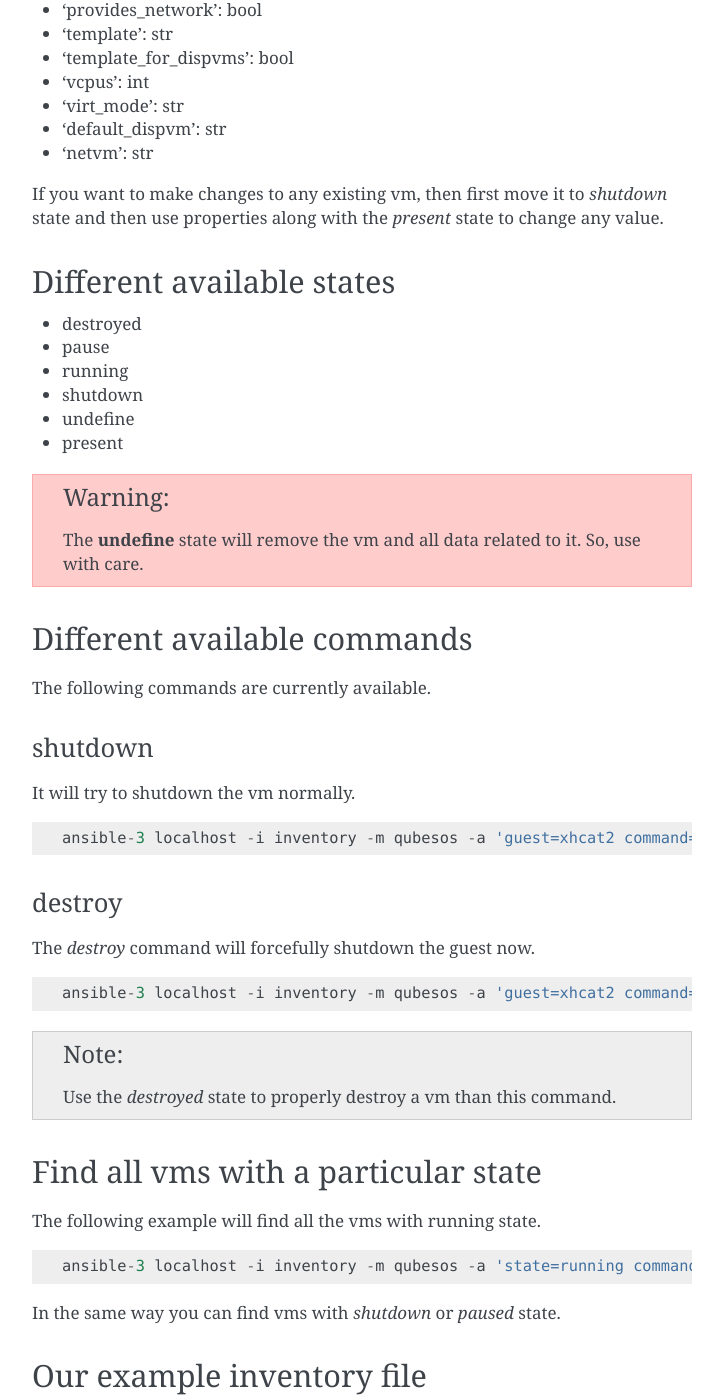
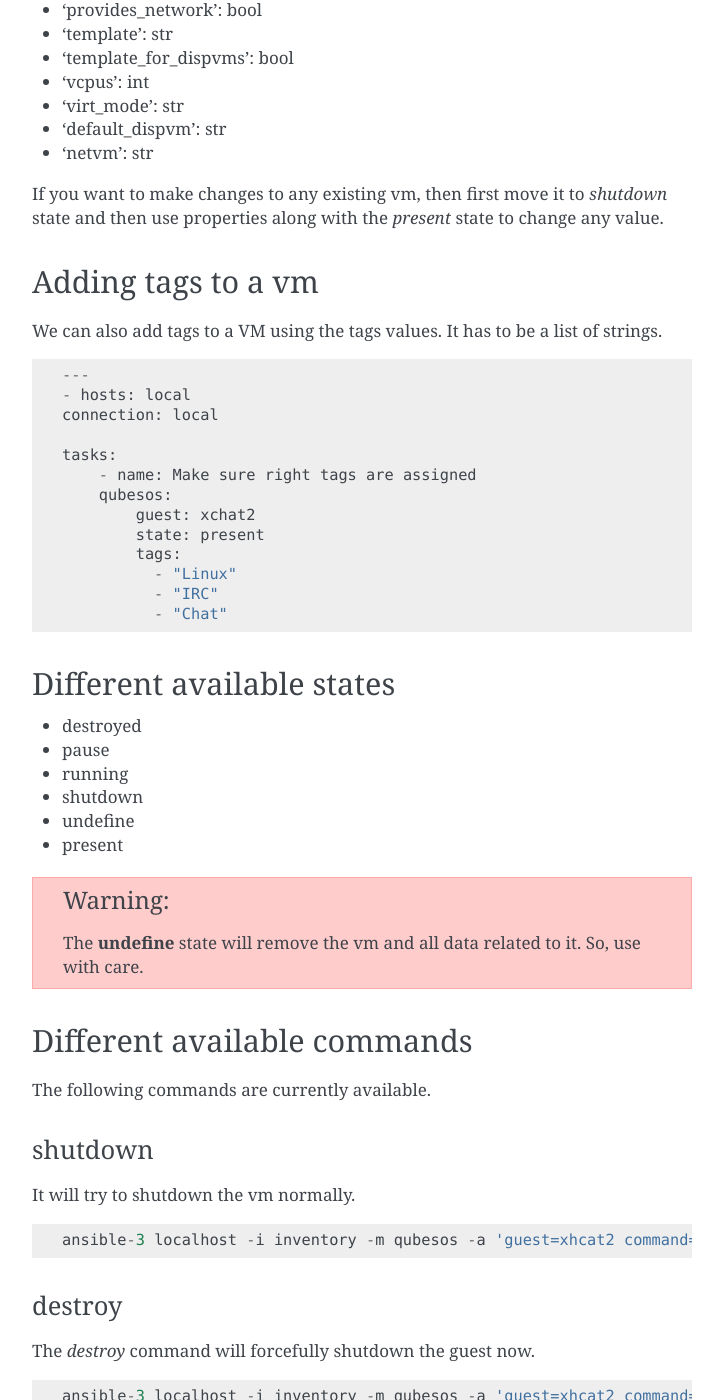
Before and after one commit to kushaldas/qubes_ansible, a Sphinx documentation site: the page built from docs/examples.rst, in a window 1280 px wide and 1400 px high, scrolled down 1827 px. Shown: the whole window, without its empty margins (388-1111 px from the left). Built offline with Sphinx 7.4.7, drawn with Linux system fonts in a browser that asks for light colours; some of the changed text lies outside the part shown.

Commit message:
Adds tags to a vm and also removetags command

```diff
--- a/docs/examples.rst
+++ b/docs/examples.rst
@@ -94,6 +94,26 @@ If you want to make changes to any existing vm, then first move it to *shutdown*
 state and then use properties along with the *present* state to change any
 value.
 
+Adding tags to a vm
+-------------------
+
+We can also add tags to a VM using the tags values. It has to be a list of strings.
+
+::
+
+    ---
+    - hosts: local
+    connection: local
+
+    tasks:
+        - name: Make sure right tags are assigned
+        qubesos:
+            guest: xchat2
+            state: present
+            tags:
+              - "Linux"
+              - "IRC"
+              - "Chat"
 
 Different available states
 ---------------------------
@@ -134,6 +154,26 @@ The *destroy* command will forcefully shutdown the guest now.
 
 .. note:: Use the *destroyed* state to properly destroy a vm than this command.
 
+removetags
++++++++++++
+
+Use this command with a list of tags to remove them from a given VM.
+
+::
+
+    ---
+    - hosts: local
+    connection: local
+
+    tasks:
+        - name: Make sure right tags are removed
+        qubesos:
+            guest: xchat2
+            command: removetags
+            tags:
+              - "Linux"
+              - "IRC"
+              - "Chat"
 
 Find all vms with a particular state
 --------------------------------------
```
Also changed, not shown: 1 other file.
